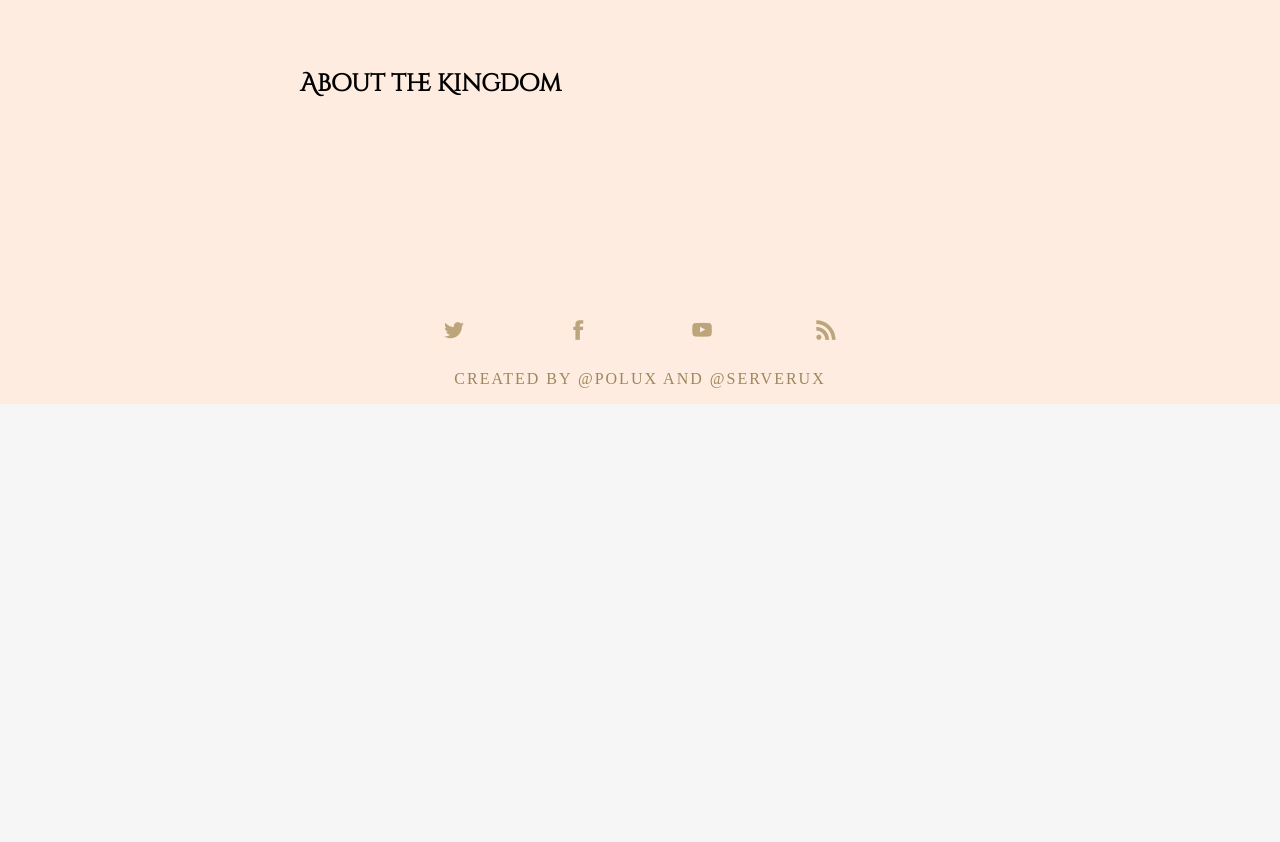
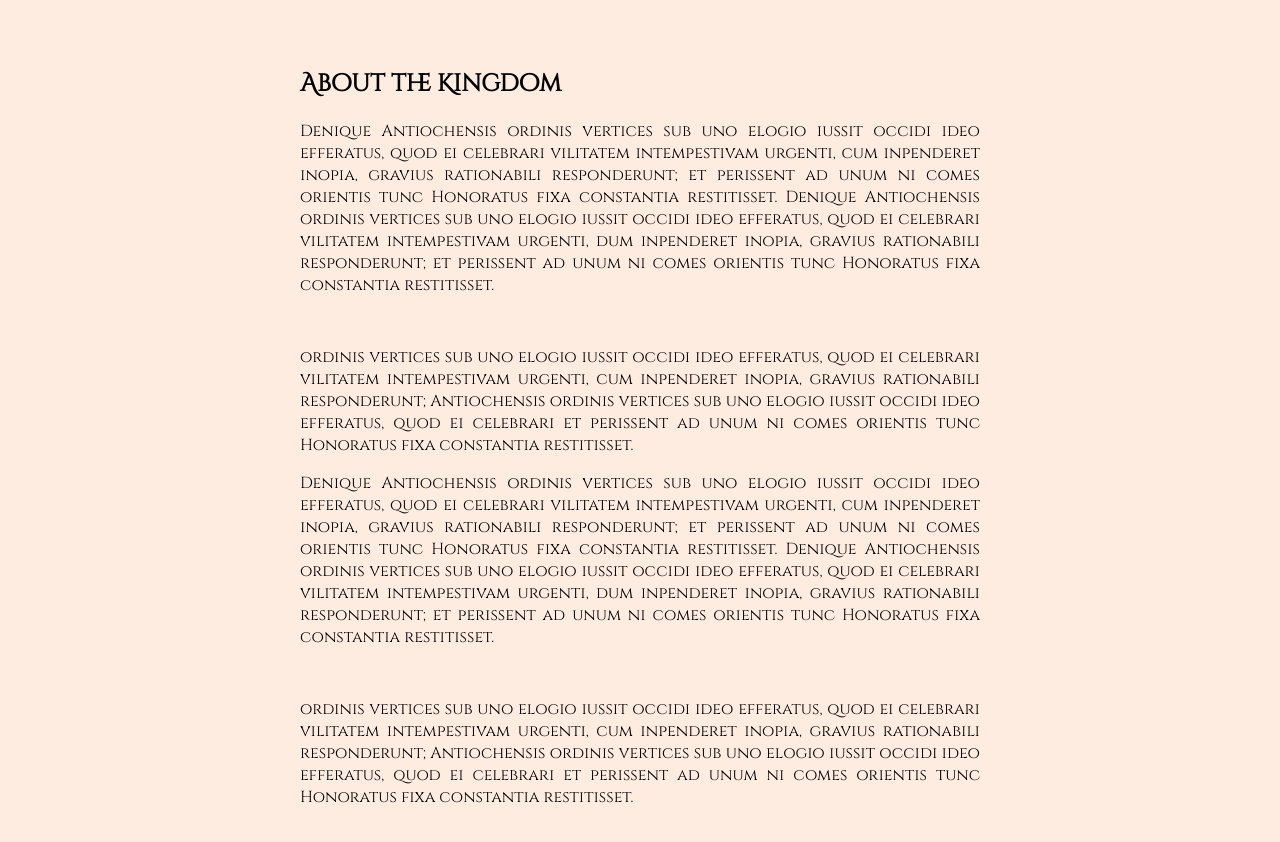
Before and after one commit to KilianAlbar/kilianalbar.github.io, a plain HTML site: page TechChallenge/index.html in a window 1280 px wide. Shown: the part 766-1608 px from the top of the page. Before the commit the page ends 1170 px from the top, so only its background shows below. Drawn offline with Linux system fonts and the light colour scheme.

Commit message:
Update index.html

```diff
--- a/TechChallenge/index.html
+++ b/TechChallenge/index.html
@@ -31,7 +31,20 @@
     <section>
         <h1>About the Kingdom</h1>
         <article>
-
+             <p>Denique Antiochensis ordinis vertices sub uno elogio iussit occidi ideo efferatus, quod ei celebrari vilitatem intempestivam urgenti,
+            cum inpenderet inopia, gravius rationabili responderunt; et perissent ad unum ni comes orientis tunc Honoratus fixa constantia restitisset.
+            Denique Antiochensis ordinis vertices sub uno elogio iussit occidi ideo efferatus, quod ei celebrari vilitatem intempestivam urgenti,
+            dum inpenderet inopia, gravius rationabili responderunt; et perissent ad unum ni comes orientis tunc Honoratus fixa constantia restitisset.</p><br>
+            <p>ordinis vertices sub uno elogio iussit occidi ideo efferatus, quod ei celebrari vilitatem intempestivam urgenti,
+            cum inpenderet inopia, gravius rationabili responderunt; Antiochensis ordinis vertices sub uno elogio iussit occidi ideo efferatus, quod ei celebrari
+            et perissent ad unum ni comes orientis tunc Honoratus fixa constantia restitisset.</p>
+            <p>Denique Antiochensis ordinis vertices sub uno elogio iussit occidi ideo efferatus, quod ei celebrari vilitatem intempestivam urgenti,
+            cum inpenderet inopia, gravius rationabili responderunt; et perissent ad unum ni comes orientis tunc Honoratus fixa constantia restitisset.
+            Denique Antiochensis ordinis vertices sub uno elogio iussit occidi ideo efferatus, quod ei celebrari vilitatem intempestivam urgenti,
+            dum inpenderet inopia, gravius rationabili responderunt; et perissent ad unum ni comes orientis tunc Honoratus fixa constantia restitisset.</p><br>
+            <p>ordinis vertices sub uno elogio iussit occidi ideo efferatus, quod ei celebrari vilitatem intempestivam urgenti,
+            cum inpenderet inopia, gravius rationabili responderunt; Antiochensis ordinis vertices sub uno elogio iussit occidi ideo efferatus, quod ei celebrari
+            et perissent ad unum ni comes orientis tunc Honoratus fixa constantia restitisset.</p>
     </article>
     </section>
     <footer>
```
